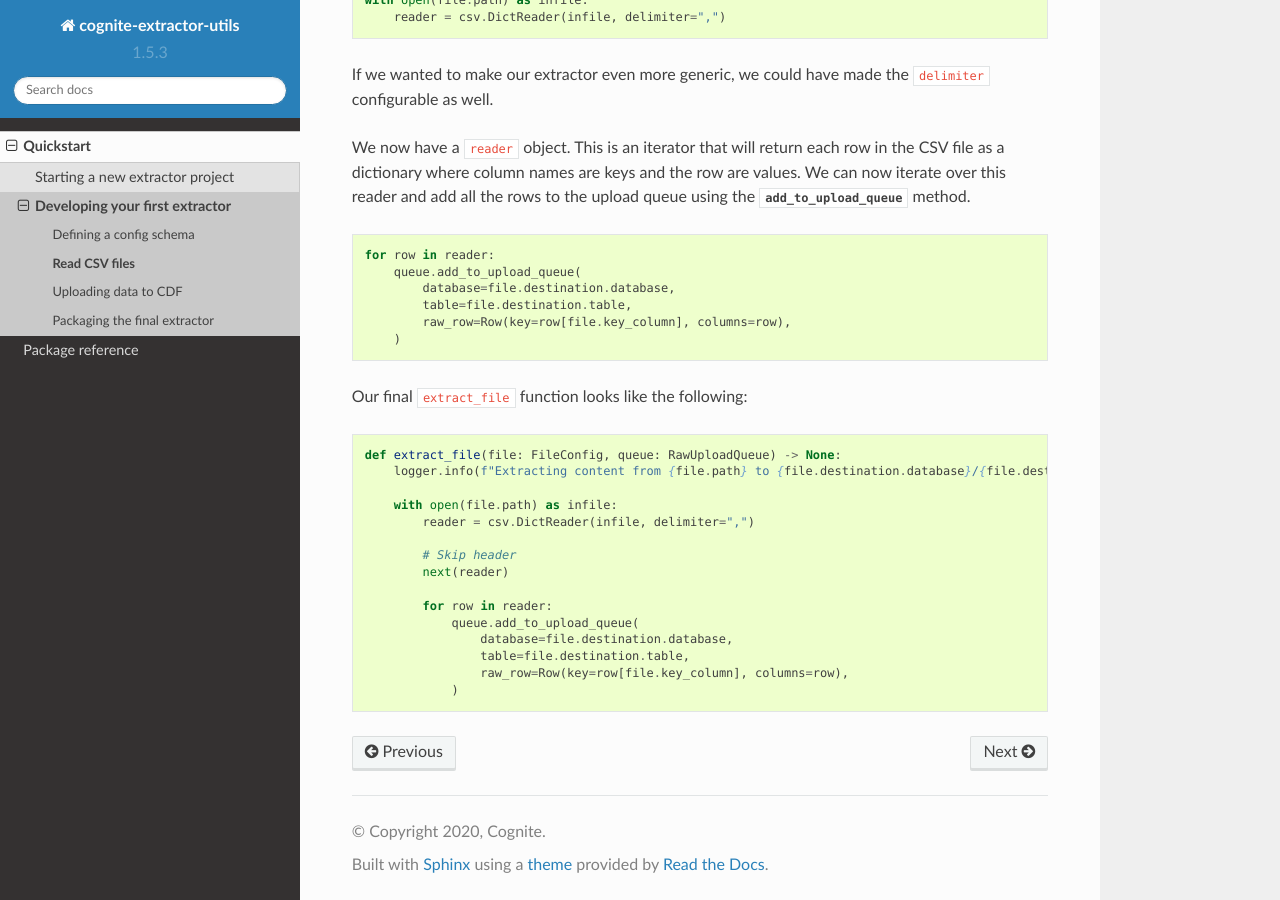
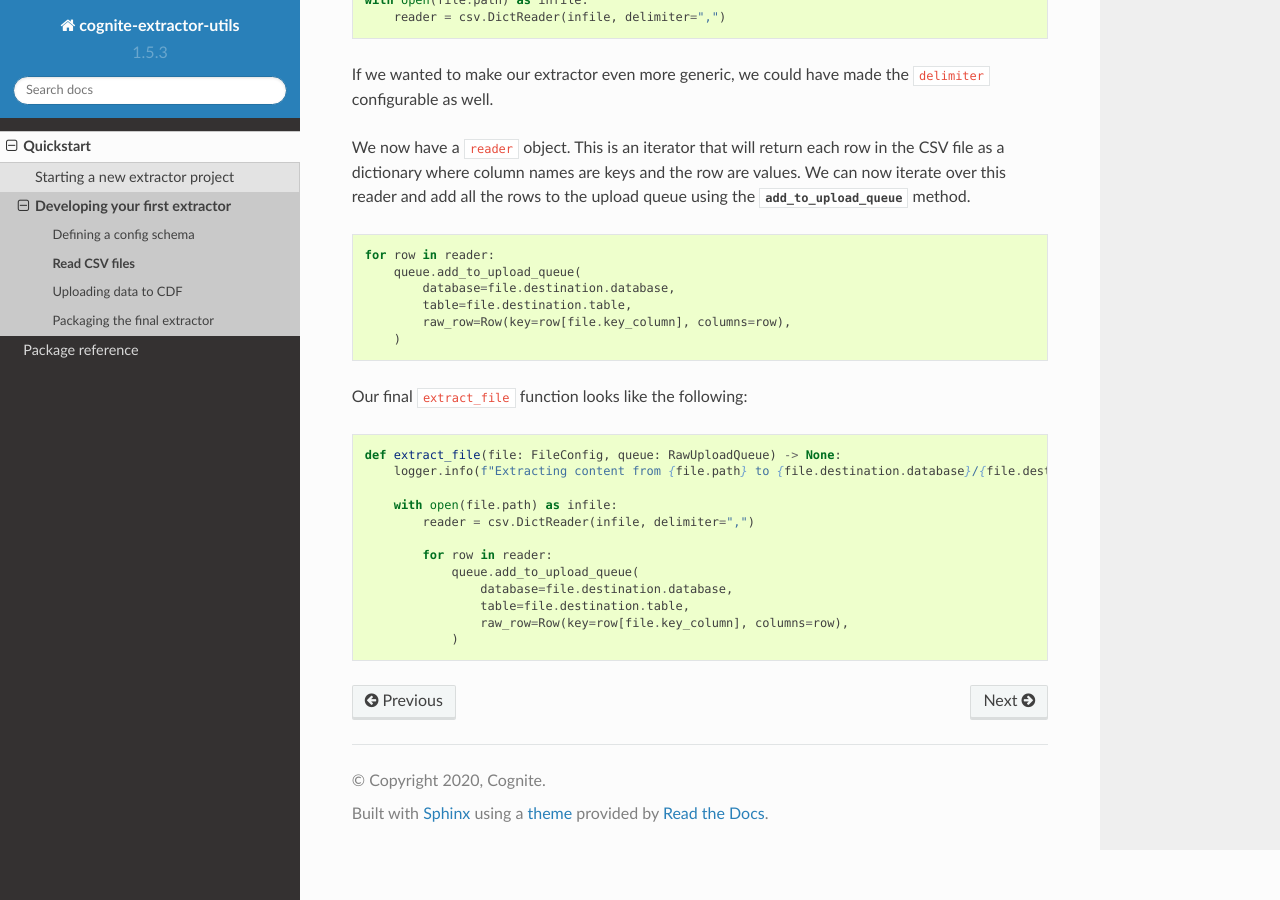
Before and after one commit to cognitedata/python-extractor-utils, a Sphinx documentation site: the page built from docs/source/read_csv.rst, in a window 1280 px wide and 900 px high, scrolled down 793 px. Built offline with Sphinx 7.4.7 and the Read the Docs theme 2.0.0, drawn with Linux system fonts in a browser that asks for light colours; the version number is read from the project's files by our own code.

Commit message:
Fix bug in quickstart example code
dictreader automatically skips header

```diff
--- a/docs/source/read_csv.rst
+++ b/docs/source/read_csv.rst
@@ -61,9 +61,6 @@ Our final ``extract_file`` function looks like the following:
         with open(file.path) as infile:
             reader = csv.DictReader(infile, delimiter=",")
 
-            # Skip header
-            next(reader)
-
             for row in reader:
                 queue.add_to_upload_queue(
                     database=file.destination.database,
```
